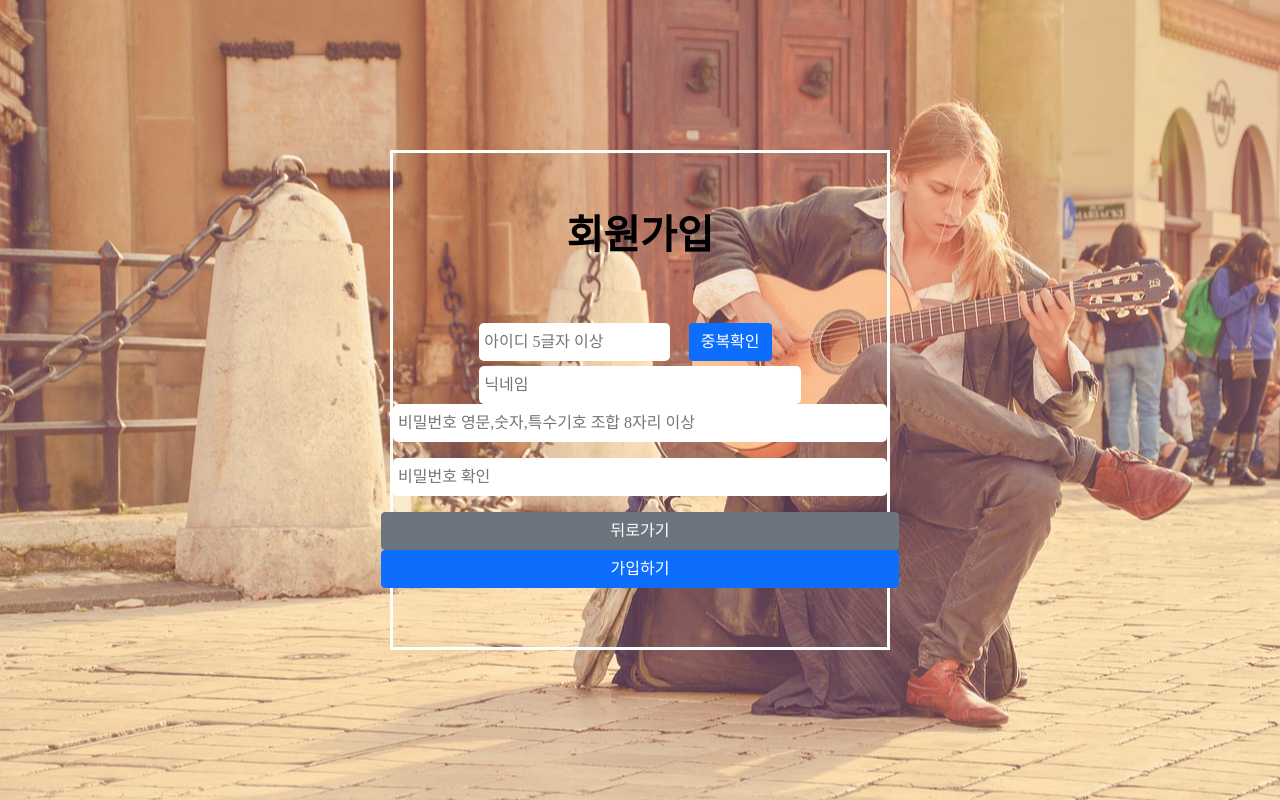
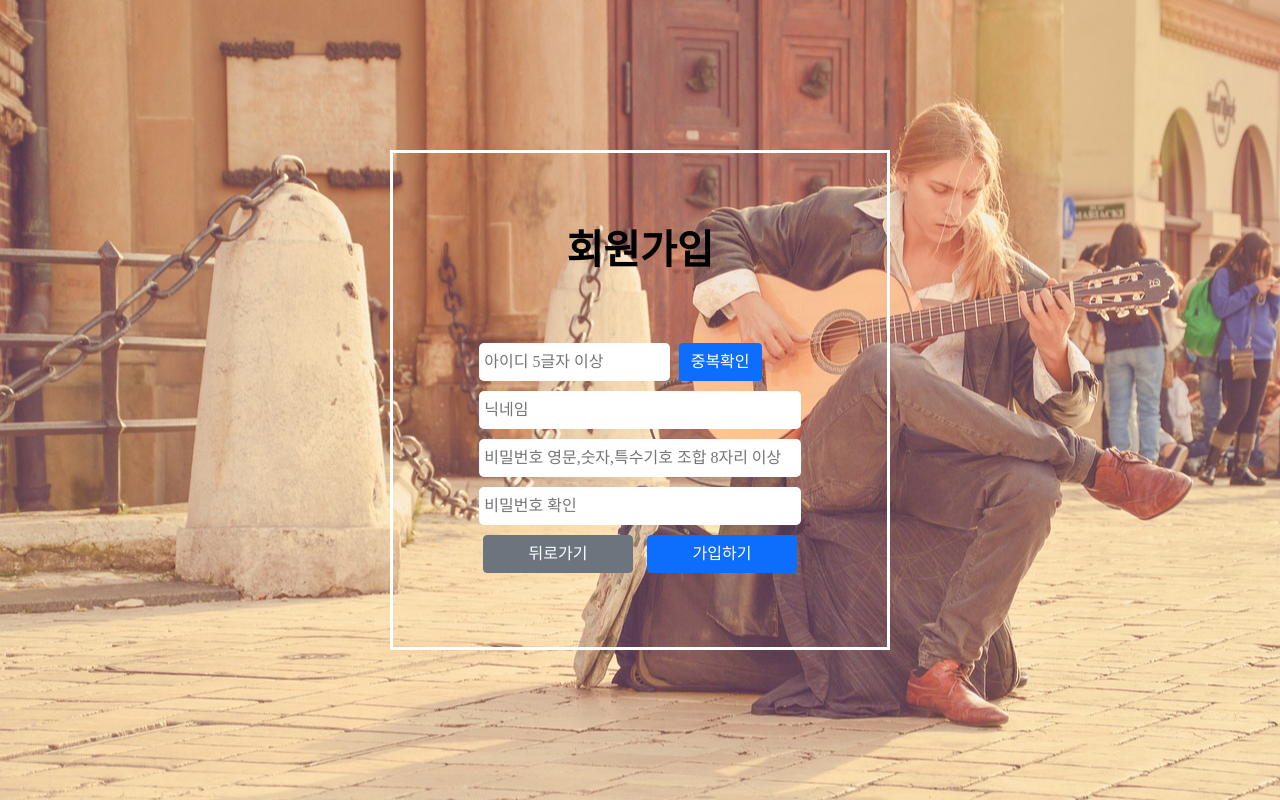
Before and after one commit to ironprayer/todays-music, a Flask app: page /join in a window 1280 px wide. Run offline with Flask 3, Linux system fonts and the light colour scheme; some web fonts are replaced.

Commit message:
로그인, 회원가입 페이지 수정 commit

```diff
--- a/templates/pages/join.html
+++ b/templates/pages/join.html
@@ -82,7 +82,7 @@
             font-size: 1em;
             outline: none;
             display: inline;
-            margin-left: -10px;
+            margin-left: -30px;
             box-sizing: border-box;
         }
     </style>
@@ -188,32 +188,39 @@
                 </div>
                 <div class="join_area row">
                     <div class="col-2" style="margin-top:5px"></div>
-                    <div class="col-8 row" style="margin-top:5px">
+                    <div class="col-8 row" style="margin-top:10px">
                         <div class="col-8">
                         <input type="text" placeholder="아이디 5글자 이상" id="id" minlength="5" /></div>
                         <div class="col-4"><input type="button" class="btn btn-primary" style="width:100%;" value="중복확인" onclick="get_id();">
                         </input></div>
                     </div>
-                    <div class="col-2" style="margin-top:5px"></div>
-                    <div class="col-2" style="margin-top:5px"></div>
-                    <div class="col-8" style="margin-top:5px">
+                    <div class="col-2" style="margin-top:10px"></div>
+                    <div class="col-2" style="margin-top:10px"></div>
+                    <div class="col-8" style="margin-top:10px">
                         <input type="text" placeholder="닉네임" id="name" />
                     </div>
-                    <div class="col-2" style="margin-top:5px"></div>
-
-                    <p>
+                    <div class="col-2" style="margin-top:10px"></div>
+                    <div class="col-2" style="margin-top:10px"></div>
+                    <div class="col-8" style="margin-top:10px">
                         <input type="password" placeholder="비밀번호 영문,숫자,특수기호 조합 8자리 이상" id="password" minlength="8" />
-                    </p>
-                    <p>
+                    </div>
+                    <div class="col-2" style="margin-top:10px"></div>
+                    <div class="col-2" style="margin-top:10px"></div>
+                    <div class="col-8" style="margin-top:10px">
                         <input type="password" placeholder="비밀번호 확인" id="passwordcheck" />
-                    </p>
+                    </div>
+                    <div class="col-2" style="margin-top:10px"></div>
+                    <div class="col-2" style="margin-top:10px"></div>
+                    <div class="col-8" style="margin-top:10px">
                     <button type="button" class="btn btn-secondary" id="login_page_back"
-                        onClick="location.href='/login'">
+                        onClick="location.href='/login'" style="width:150px; margin-right:10px;">
                         뒤로가기
                     </button>
-                    <button type="button" onclick="save_join();" class="btn btn-primary">
-                        가입하기
+                    <button type="button" onclick="save_join();" class="btn btn-primary" style="width:150px;">
+                      가입하기
                     </button>
+                    </div>
+                  </div>
                 </div>
             </div>
         </div>
```
Also changed, not shown: templates/pages/login.html (+6 -1 lines).
